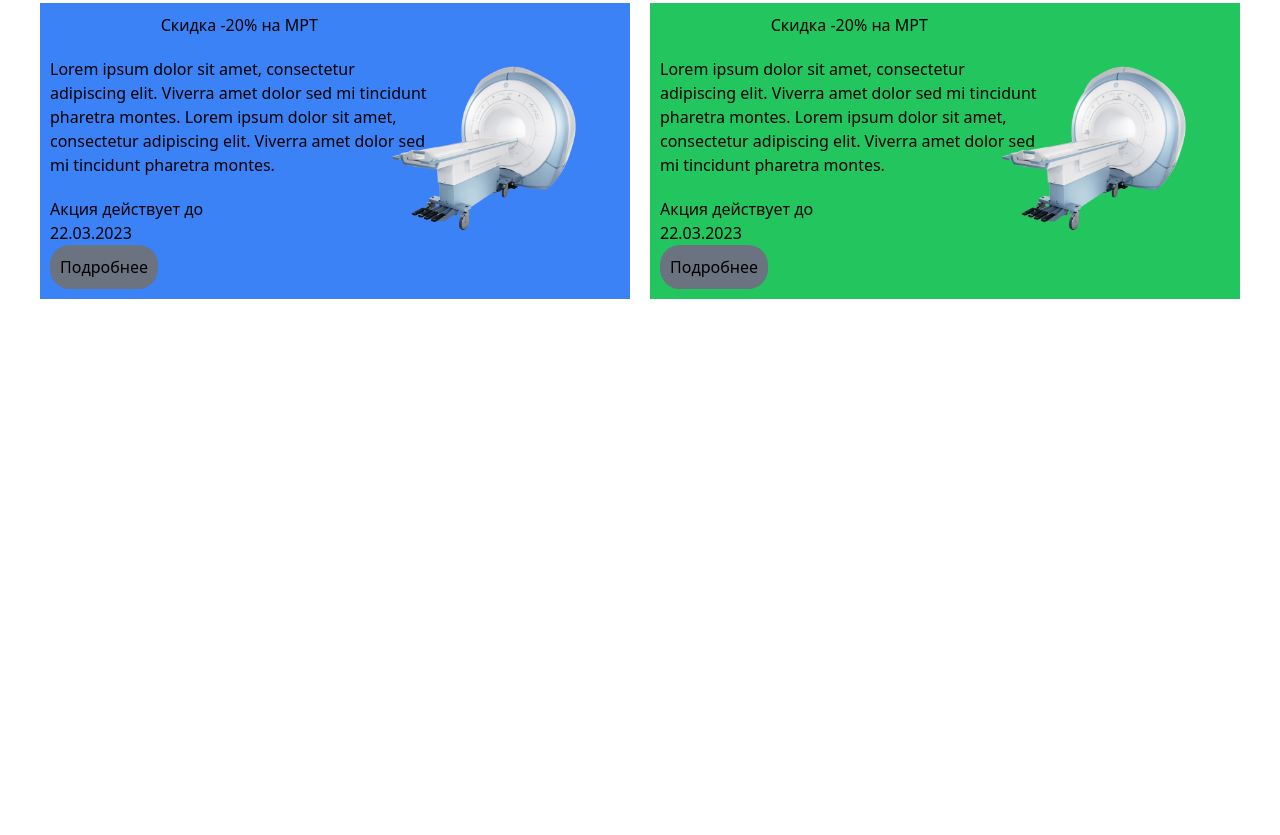
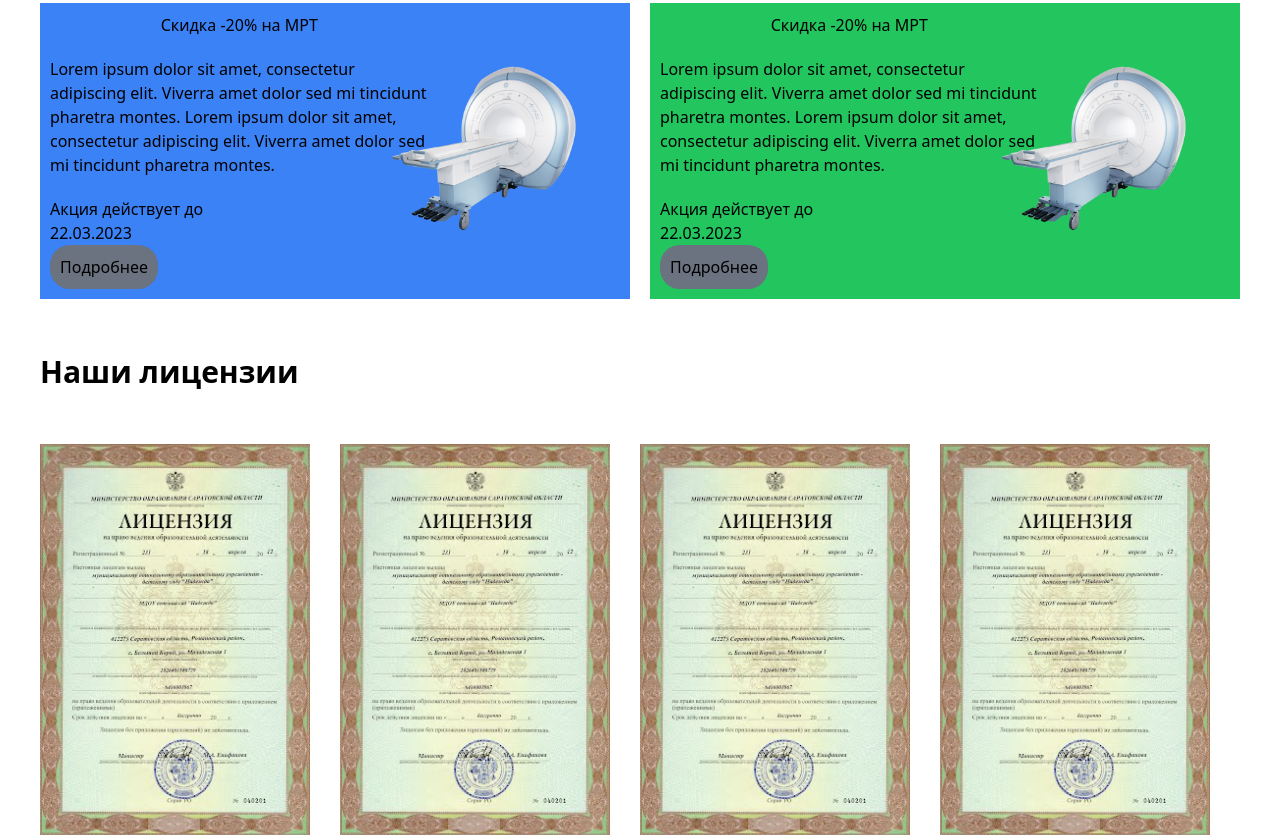
Before and after one commit to UmarovSino/repo, a website: page src/index — 1.html in a window 1280 px wide. Shown: the part 1196-2031 px from the top of the page. Before the commit the page ends 1495 px from the top, so only its background shows below. Drawn offline with Linux system fonts and the light colour scheme.

Commit message:
section sertificat

```diff
--- a/src/index — 1.html
+++ b/src/index — 1.html
@@ -291,6 +291,13 @@
                 </aside>
             </div>
         </section>
+        <h2 class="font-bold text-[30px] place-self-center gap-[40px] lg:max-w-[1200px] m-auto mt-[50px]">Наши лицензии</h2>
+        <section class="lg:flex mt-[50px] max-w-[1200px] m-auto gap-[30px]">
+            <img class="place-self-center" src="./image 7.png" alt="">
+            <img class="place-self-center" src="./image 7.png" alt="">
+            <img class="place-self-center" src="./image 7.png" alt="">
+            <img class="place-self-center" src="./image 7.png" alt="">
+        </section>
     </main>
 </body>
 
```
